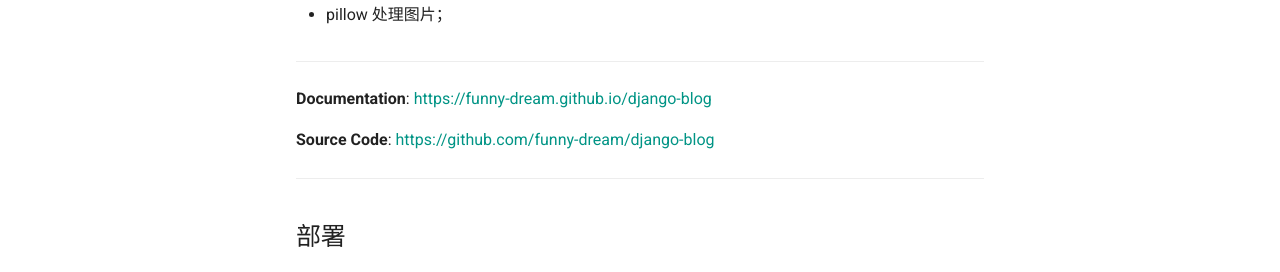
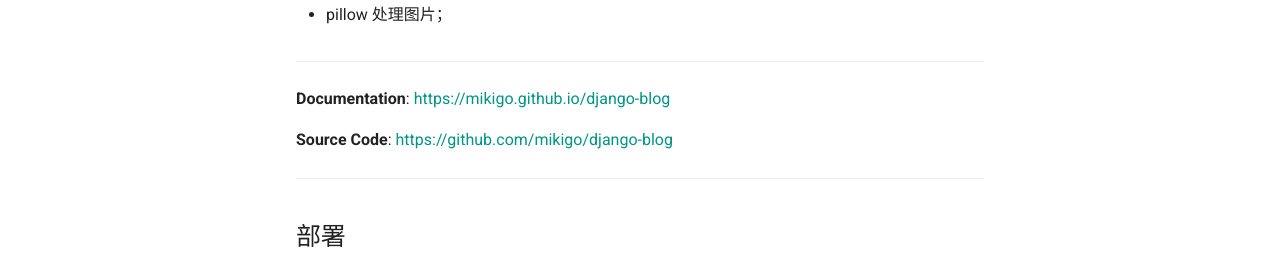
Before and after one commit to mikigo/django-blog, an MkDocs documentation site: the page built from docs/index.md, in a window 1280 px wide and 900 px high, scrolled down 325 px. Shown: the part 171-443 px from the top of the window. Built offline with MkDocs 1.6.1 and Material for MkDocs 9.7.7, drawn with Linux system fonts in a browser that asks for light colours; comment, search, counter and statistics services are not loaded; some of the changed lines change nothing that is shown.

Commit message:
update docs repo url

```diff
--- a/docs/index.md
+++ b/docs/index.md
@@ -22,9 +22,9 @@
 
 ---
 
-**Documentation**: <a href="https://funny-dream.github.io/django-blog" target="_blank">https://funny-dream.github.io/django-blog</a>
+**Documentation**: <a href="https://mikigo.github.io/django-blog" target="_blank">https://mikigo.github.io/django-blog</a>
 
-**Source Code**: <a href="https://github.com/funny-dream/django-blog" target="_blank">https://github.com/funny-dream/django-blog</a>
+**Source Code**: <a href="https://github.com/mikigo/django-blog" target="_blank">https://github.com/mikigo/django-blog</a>
 
 ---
 
```
